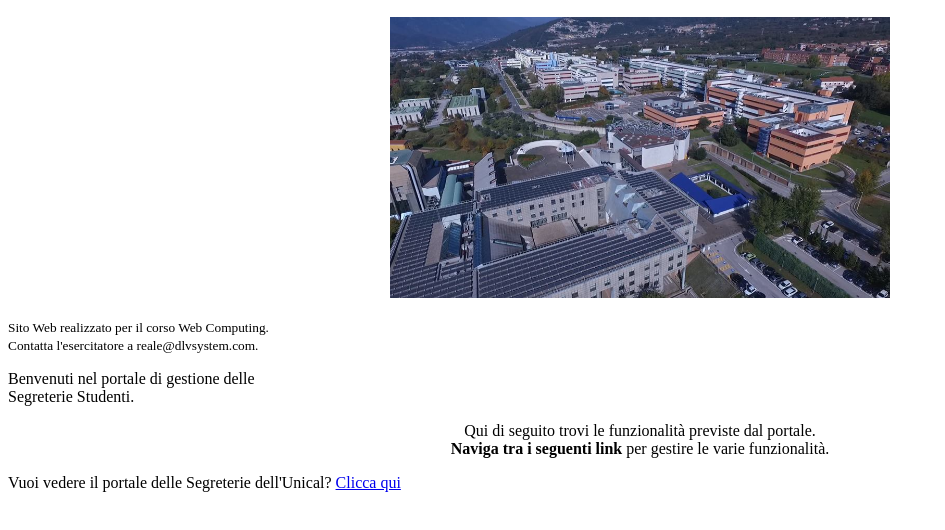
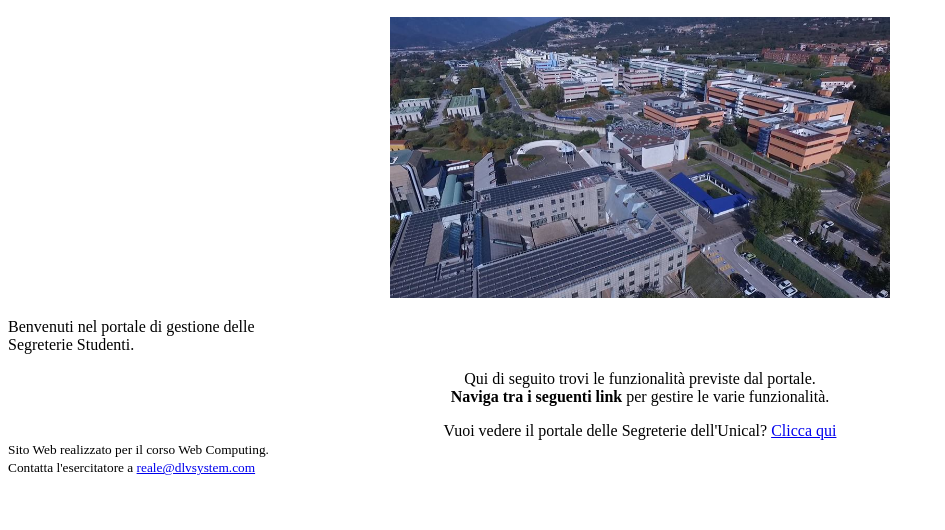
Before and after one commit to shaba81/SIW-Esercitazione, a plain HTML site: page Web Content/index.html in a window 1280 px wide. Shown: the part 110-640 px from the top of the page, without its empty margins (0-945 px from the left). Drawn offline with Linux system fonts and the light colour scheme.

Commit message:
Html modifications

```diff
--- a/Web Content/index.html
+++ b/Web Content/index.html
@@ -21,14 +21,6 @@
 	</a>
 
 </p>
-<footer>
-<small>
-	Sito Web realizzato per il corso
-	Web Computing.
-	<br>Contatta l'esercitatore a
-	reale@dlvsystem.com.
-</small>
-</footer>
 <p>
 	Benvenuti nel portale di gestione delle <br>
 	Segreterie Studenti.
@@ -37,12 +29,22 @@
 	Qui di seguito trovi le funzionalità previste dal portale. <br><strong>Naviga
 	tra i seguenti link</strong> per gestire le varie funzionalità.
 </p>
-<section >
+<section>
+	<div align="center">
 	Vuoi vedere il portale delle Segreterie dell'Unical?
 	<a href="http://www.unical.it">
 		Clicca qui
 	</a>
+	</div>
 </section>
+<footer>
+<small>
+	Sito Web realizzato per il corso
+	Web Computing.
+	<br>Contatta l'esercitatore a
+	<a href="mailto:reale@dlvsystem.com">reale@dlvsystem.com</a>
+</small>
+</footer>
 
 </body>
 </html>
```
